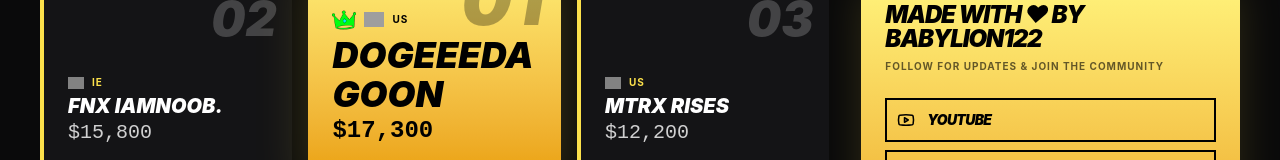
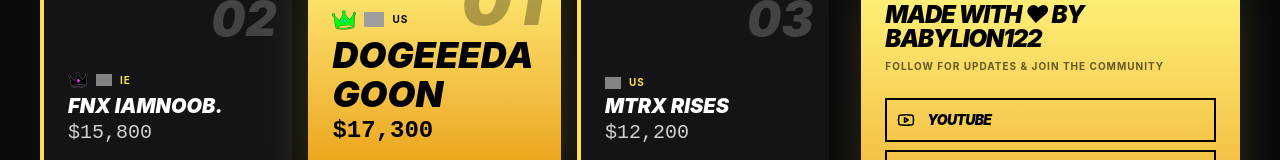
Before and after one commit to DogeminerCE/mobileseries, a React (Vite) app: page / in a window 1280 px wide. Shown: the part 189-349 px from the top of the page. Built offline with nearby package versions, Linux system fonts and the light colour scheme; grey boxes are pictures that could not be loaded.

Commit message:
feat: add FNX IAMNOOB. to MTB clan mapping

```diff
--- a/src/App.tsx
+++ b/src/App.tsx
@@ -30,6 +30,7 @@ const CLAN_MAPPINGS: Record<string, string> = {
   'MTB Duy': 'MTB',
   'MTB Hardman': 'MTB',
   'Fear MTB Adniq': 'MTB',
+  'FNX IAMNOOB.': 'MTB',
   'DC Greifer': 'DC',
   'DC Ultra': 'DC',
   'DC kunzite': 'DC',
```
